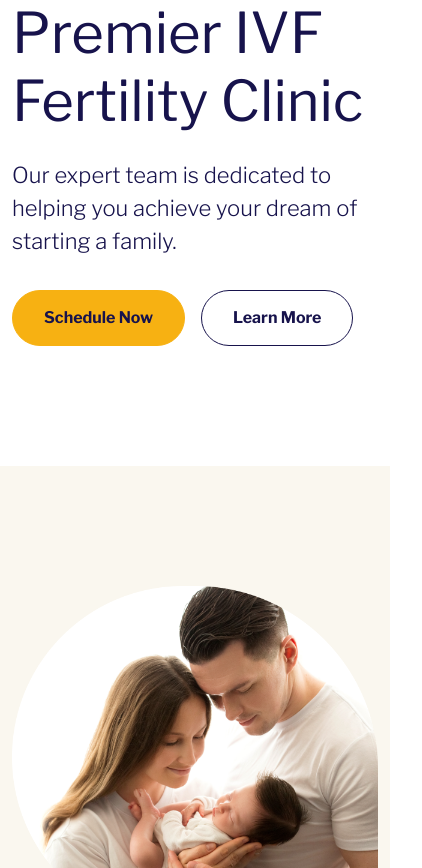
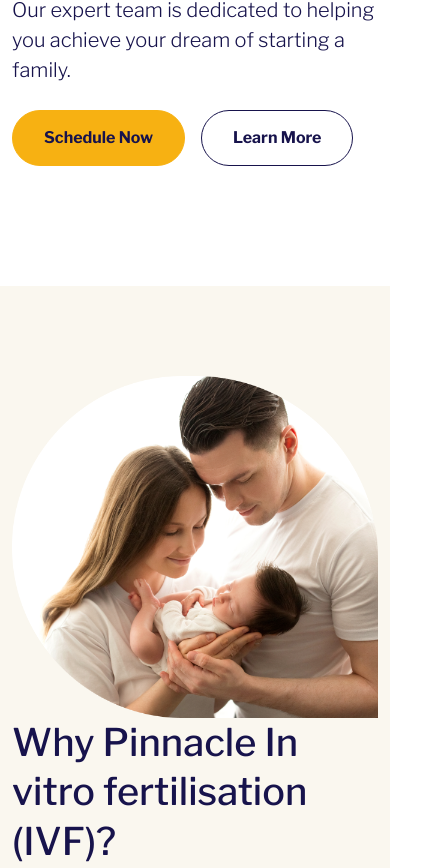
Before and after one commit to ashikrahman-dev/pinnacle, a plain HTML site: page index.html in a window 390 px wide. Shown: the part 856-1724 px from the top of the page, 422 px wide, since content can reach past the window. Drawn offline with nearby package versions, Linux system fonts and the light colour scheme.

Commit message:
Responsive running

```diff
--- a/assets/css/style.scss
+++ b/assets/css/style.scss
@@ -40,17 +40,21 @@ h6 {
 	padding: 0;
 	margin: 0;
 }
+
 p {
 	padding: 0;
 	margin: 0;
 }
+
 a {
 	text-decoration: none;
 }
+
 ul {
 	list-style: none;
 	padding: 0;
 }
+
 /* reset, root - END */
 
 /* helper , base classes */
@@ -62,33 +66,43 @@ ul {
 .text-clr-primary-blue {
 	color: var(--primary-blue);
 }
+
 .text-clr-light-blue {
 	color: var(--light-blue);
 }
+
 .text-clr-secondary-yellow {
 	color: var(--secondary-yellow);
 }
+
 .text-clr-light-yellow {
 	color: var(--light-yellow);
 }
+
 .text-gray-1 {
 	color: var(--gray-1);
 }
+
 .text-gray-2 {
 	color: var(--gray-2);
 }
+
 .bg-primary-blue {
 	background-color: var(--primary-blue);
 }
+
 .bg-light-blue {
 	background-color: var(--light-blue);
 }
+
 .bg-secondary-yellow {
 	background-color: var(--secondary-yellow);
 }
+
 .bg-light-yellow {
 	background-color: var(--light-yellow);
 }
+
 // colors class - End
 
 // Font weight and Font size
@@ -99,31 +113,62 @@ ul {
 .fs-12 {
 	font-size: 12px;
 }
+
 .fs-13 {
 	font-size: 13px;
 }
+
 .fs-18 {
 	font-size: 18px;
 }
+
 .fs-22 {
 	font-size: 22px;
+	@media (max-width: 1199px) {
+		font-size: 20px;
 	}
+}
+
 .fs-26 {
 	font-size: 26px;
 }
+
 .fs-48 {
 	font-size: 48px;
+	line-height: 1.3em;
+	@media (max-width: 1399px) {
+		font-size: 44px;
 	}
+	@media (max-width: 1199px) {
+		font-size: 38px;
+	}
+}
+
 .fs-56 {
 	font-size: 56px;
+	line-height: 1.3em;
+	@media (max-width: 1399px) {
+		font-size: 48px;
+	}
+	@media (max-width: 1199px) {
+		font-size: 41px;
+	}
 }
 
 .section-padding-120 {
 	padding-block: 120px;
+	@media (max-width: 1399px) {
+		padding-block: 100px;
 	}
+	@media (max-width: 1199px) {
+		padding-block: 90px;
+	}
+}
+
 .section-padding-180 {
 	padding-block: 180px;
 }
+
 // Font weight and Font size
 
 // Padding & Margin
@@ -135,30 +180,42 @@ ul {
 .pb-12 {
 	padding-bottom: 12px;
 }
+
 .pb-24 {
 	padding-bottom: 24px;
 }
+
 .mb-24 {
 	margin-bottom: 24px;
 }
+
 .pb-30 {
 	padding-bottom: 30px;
 }
+
 .pb-32 {
 	padding-bottom: 32px;
 }
+
 .mb-12 {
 	margin-bottom: 12px;
 }
+
 .mb-30 {
 	margin-bottom: 30px;
 }
+
 .mb-32 {
 	margin-bottom: 32px;
+	@media (max-width: 1199px) {
+		margin-bottom: 25px;
 	}
+}
+
 .pb-60 {
 	padding-bottom: 60px;
 }
+
 .mb-60 {
 	margin-bottom: 60px;
 }
@@ -166,6 +223,7 @@ ul {
 .pl-30 {
 	padding-left: 30;
 }
+
 .ml-30 {
 	margin-left: 30;
 }
@@ -173,6 +231,7 @@ ul {
 .lt-1 {
 	letter-spacing: 1.2px;
 }
+
 // Padding & Margin
 
 /* helper , base classes -END */
@@ -183,16 +242,19 @@ ul {
 		padding: 0 15px;
 	}
 }
+
 /*--- Header menubar -/Start ---*/
 .header-navbar-wrap {
 	position: absolute;
 	width: 100%;
 	background-color: #ffffff;
 	box-shadow: 0 10px 20px rgba(255, 255, 255, 0.08);
+
 	@media (max-width: 991px) {
 		box-shadow: 0 10px 20px rgba(23, 19, 76, 0.08);
 	}
 }
+
 .blue-btn a {
 	border-radius: 100px;
 	display: inline-flex;
@@ -201,6 +263,7 @@ ul {
 	align-items: center;
 	gap: 10px;
 	transition: all 250ms ease-in-out;
+
 	&:hover {
 		background-color: var(--secondary-yellow);
 		color: var(--primary-blue) !important;
@@ -209,9 +272,11 @@ ul {
 
 .navbar-wrap {
 	padding-block: 22px;
+
 	@media (max-width: 991px) {
 		padding-block: 15px;
 	}
+
 	.navbar-toggler {
 		&:focus {
 			outline: none;
@@ -223,9 +288,11 @@ ul {
 .topbar-menu-wrap {
 	li.nav-item {
 		padding-inline: 15px;
+
 		@media (max-width: 1200px) {
 			padding-inline: 5px;
 		}
+
 		a {
 			position: relative;
 			color: var(--primary-blue) !important;
@@ -239,6 +306,7 @@ ul {
 				bottom: 5px;
 				background-color: var(--secondary-yellow);
 				transition: all 300ms ease-in-out;
+
 				@media (max-width: 991px) {
 					left: 0px;
 				}
@@ -254,13 +322,16 @@ ul {
 				}
 			}
 		}
+
 		.active {
 			color: var(--primary-blue) !important;
 		}
 	}
 }
+
 .topbar-menu-wrap {
 	padding-top: 0px;
+
 	@media (max-width: 991px) {
 		padding-top: 25px;
 	}
@@ -272,7 +343,11 @@ ul {
 /*--- Banner section -/Start ---*/
 .banner-wrap {
 	padding-block: 140px 120px;
+	@media (max-width: 1399px) {
+		padding-block: 180px 120px;
 	}
+}
+
 .banner-image-wrap {
 	margin-left: 68px;
 }
@@ -287,6 +362,7 @@ ul {
 	border-radius: 100px;
 	transition: all 200ms ease-in-out;
 	border: 1px solid var(--secondary-yellow);
+
 	&:hover {
 		background: var(--primary-blue);
 		color: #ffffff;
@@ -299,6 +375,7 @@ ul {
 	border-radius: 100px;
 	transition: all 200ms ease-in-out;
 	border: 1px solid var(--primary-blue);
+
 	&:hover {
 		background: var(--primary-blue) !important;
 		color: #ffffff;
@@ -315,6 +392,7 @@ ul {
 		}
 	}
 }
+
 /*--- Banner section -/End ---*/
 
 
@@ -331,27 +409,29 @@ ul {
 
 	}
 }
+
 /*--- Call to action -/End ---*/
 
 /*--- why pinnacle -/End ---*/
-.why-pinnacle{
+.why-pinnacle {
 
-    .text-content{
+	.text-content {
 
-        p{
+		p {
 			max-width: 85%;
 			line-height: 1.45em;
 		}
 	}
 
 }
+
 /*--- why pinnacle -/End ---*/
 
 
 /*--- Treatment -/End ---*/
-.treatment{
-    .treatment-feature-wrapper{
-        .treatment-feature-item{
+.treatment {
+	.treatment-feature-wrapper {
+		.treatment-feature-item {
 			display: flex;
 			justify-content: flex-start;
 			align-items: flex-start;
@@ -359,6 +439,7 @@ ul {
 		}
 	}
 }
+
 /*--- Treatment -/End ---*/
 
 
@@ -376,7 +457,8 @@ ul {
 		background: #fff;
 		box-shadow: 6px 10px 40px 0px rgba(0, 0, 0, 0.12);
 		padding: 30px;
-		.address-info{
+
+		.address-info {
 			margin-top: 30px;
 			display: flex;
 			justify-content: flex-start;
@@ -386,4 +468,5 @@ ul {
 		}
 	}
 }
+
 /*--- Map -/End ---*/
```
Also changed, not shown: assets/css/style.css, 1 other file. Lines whose indentation alone changed are shown as unchanged.
